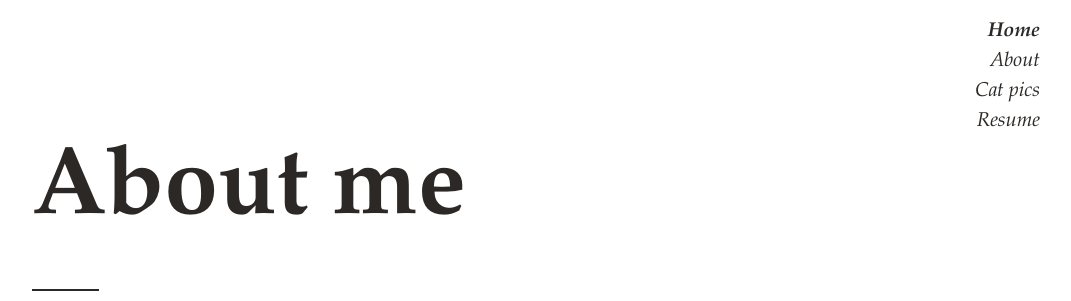
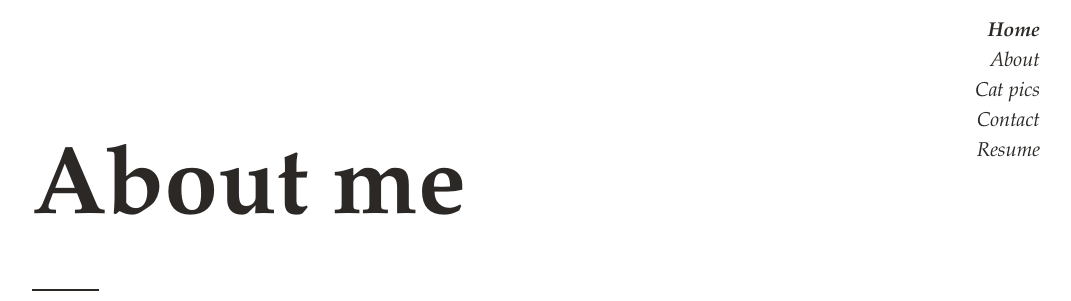
Before and after one commit to dhpitt/old_personal_site, a Jekyll site: the page built from about.md, in a window 1280 px wide. Shown: the top 301 px of the page, without its empty margins (208-1279 px from the left). Built offline with Jekyll 4.4.1, drawn with Linux system fonts in a browser that asks for light colours; comment, search, counter and statistics services are not loaded.

Commit message:
icon and contact page

```diff
--- a/_includes/head.html
+++ b/_includes/head.html
@@ -9,7 +9,7 @@
   {% assign user_url = site.url | append: site.baseurl %}
   {% assign full_base_url = user_url | default: site.github.url %}
   <link rel="stylesheet" href="{{ "/assets/style.css" | prepend: full_base_url }}">
-  <link rel="shortcut icon" type="image/png" href="picon.png">
+  <link rel="shortcut icon" type="image/png" href="/assets/picon.png">
 
   <link rel="canonical" href="{{ page.url | replace:'index.html','' | prepend: site.baseurl | prepend: site.url }}">
   <link rel="alternate" type="application/rss+xml" title="{{ site.title }}" href="{{ "/feed.xml" | prepend: site.baseurl | prepend: site.url }}">
--- a/_includes/header.html
+++ b/_includes/header.html
@@ -11,6 +11,8 @@
     <ul class="mt-1 mt-lg-2 mr-2 mr-lg-3">
       <li class="inline-block block-lg text-right ml-1 ml-lg-0">
         <a class="italic h4 bold no-underline" href="{{ site.baseurl }}/">
+          <link rel="shortcut icon" type="image/png" href="assets/picon.png">
+
           <!-- {{ site.title }} -->
           Home
         </a>
--- a/_includes/page_heading.html
+++ b/_includes/page_heading.html
@@ -1,5 +1,8 @@
 <div class="mt-4 mb-2 clearfix header-text">
+  <link rel="shortcut icon" type="image/png" href="picon.png">
   <h1 class="h0 inline-block py-2 mt-4 header-title">{{ page.title }}</h1>
+
+
   <div class="clearfix mb-4 py-1">
     <div class="col-1 sm-width-full border-top-thick">
   </div>
--- a/_layouts/page.html
+++ b/_layouts/page.html
@@ -2,7 +2,7 @@
 layout: default
 ---
 <article class="container mx-auto px-2">
-
+  <link rel="shortcut icon" type="image/png" href="/assets/picon.png">
   {% include page_heading.html %}
 
   <div class="prose mb-4 py-4">
```
Also changed, not shown: contact.md (added, +8 -0 lines).
